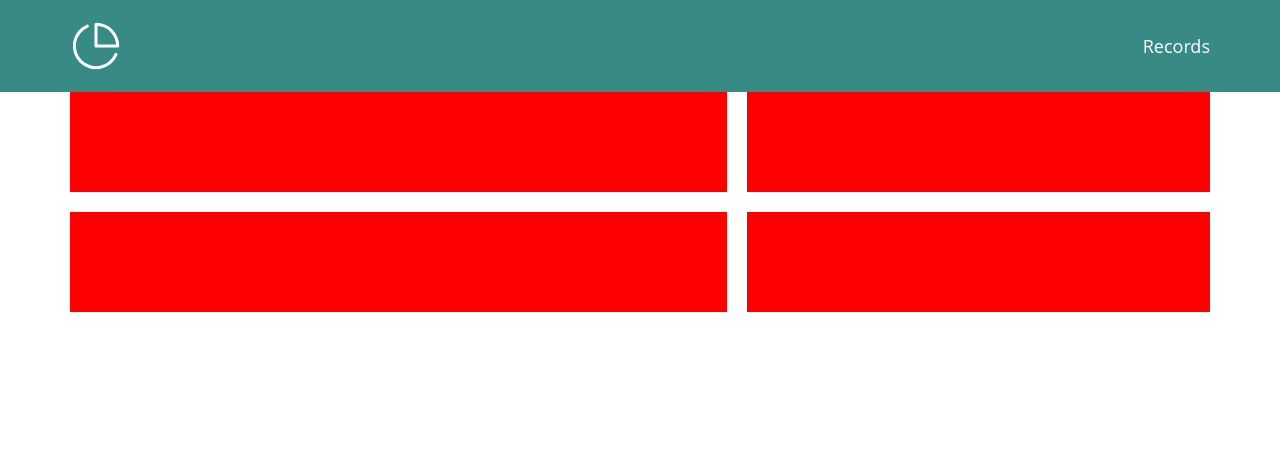
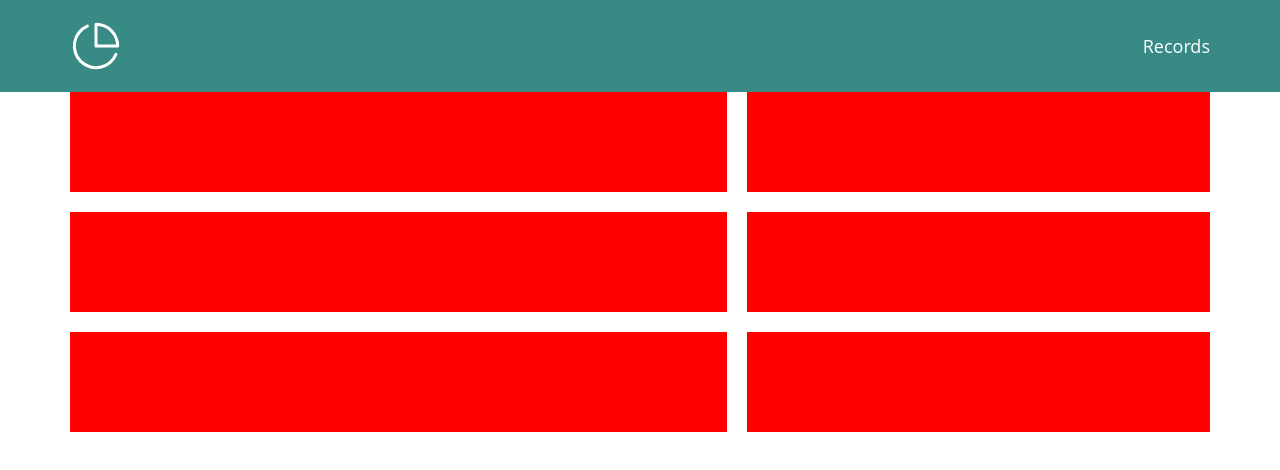
Before and after one commit to mohitPassan/react_notion, a React (Create React App) app in the folder frontend/: page / in a window 1280 px wide. Shown: the top 470 px of the page. Built offline with nearby package versions, Linux system fonts and the light colour scheme.

Commit message:
Added one more row for charts

```diff
--- a/frontend/src/App.js
+++ b/frontend/src/App.js
@@ -14,10 +14,12 @@ function App() {
             <span>Records</span>
         </Nav>
         <Container>
-          <Chart area="chart1" />
-          <Chart area="chart2" />
-          <Chart area="chart3" />
-          <Chart area="chart4" />
+          <Chart area="cc" />
+          <Chart area="b" />
+          <Chart area="c1" />
+          <Chart area="c2" />
+          <Chart area="c3" />
+          <Chart area="c4" />
         </Container>
       </div>
     </ThemeProvider>
--- a/frontend/src/components/container.js
+++ b/frontend/src/components/container.js
@@ -6,13 +6,14 @@ const Container = styled.div`
     box-sizing: border-box;
 
     display: grid;
-    grid-template-rows: repeat(2, 1fr);
+    grid-template-rows: repeat(3, 1fr);
     grid-template-columns: repeat(12, 1fr);
     grid-gap: 20px;
 
     grid-template-areas:
-        "chart1 chart1 chart1 chart1 chart1 chart1 chart1 chart2 chart2 chart2 chart2 chart2"
-        "chart3 chart3 chart3 chart3 chart3 chart3 chart3 chart4 chart4 chart4 chart4 chart4";
+        "cc cc cc cc cc cc cc b b b b b"
+        "c1 c1 c1 c1 c1 c1 c1 c2 c2 c2 c2 c2"
+        "c3 c3 c3 c3 c3 c3 c3 c4 c4 c4 c4 c4";
 
     @media (min-width: 768px) {
         padding: 0 40px;
```
